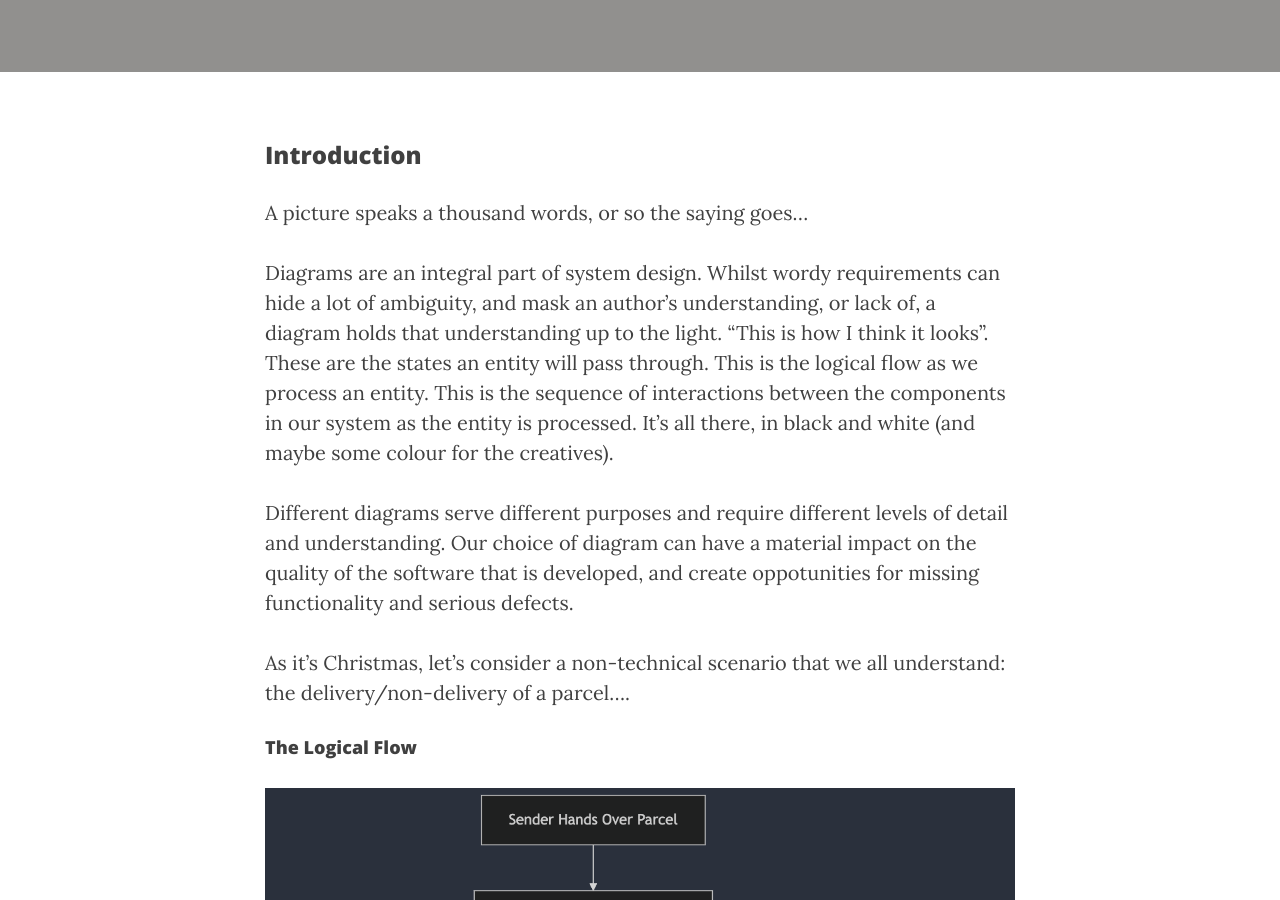
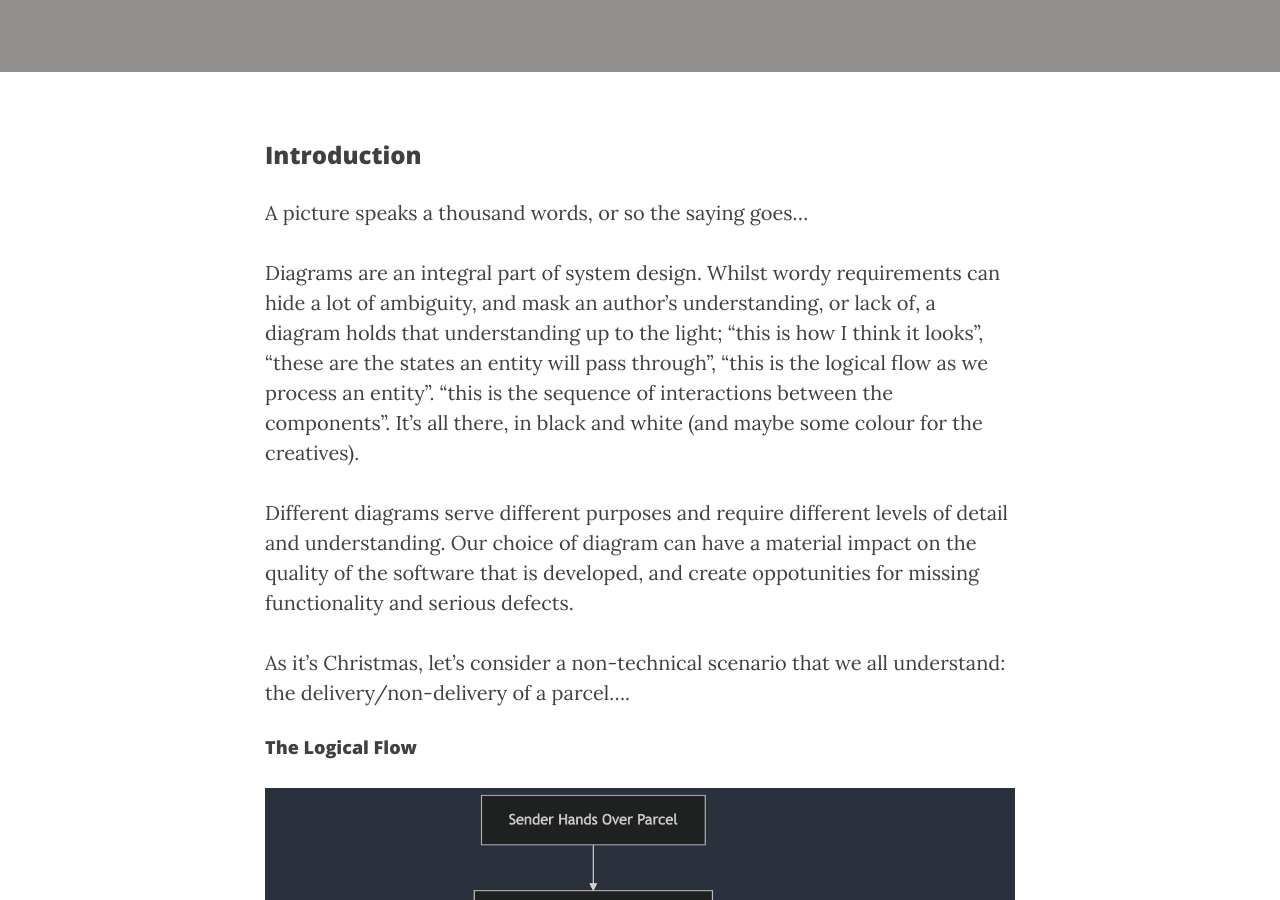
Before and after one commit to testworx/testworx.github.io, a Jekyll site: the page built from _posts/2024/december/2024-12-11-dont-substitute-good-diagrams-for-easier-diagrams.markdown, in a window 1280 px wide and 900 px high, scrolled down 490 px. Built offline with Jekyll 4.4.1, drawn with Linux system fonts in a browser that asks for light colours; nearby versions of some CDN libraries; comment, search, counter and statistics services are not loaded.

Commit message:
Reworded the introduction

```diff
--- a/_posts/2024/december/2024-12-11-dont-substitute-good-diagrams-for-easier-diagrams.markdown
+++ b/_posts/2024/december/2024-12-11-dont-substitute-good-diagrams-for-easier-diagrams.markdown
@@ -11,7 +11,7 @@ header-img: "img/post-bg-02.jpg"
 ### Introduction
 A picture speaks a thousand words, or so the saying goes...
 
-Diagrams are an integral part of system design.  Whilst wordy requirements can hide a lot of ambiguity, and mask an author's understanding, or lack of, a diagram holds that understanding up to the light.  "This is how I think it looks".  These are the states an entity will pass through.  This is the logical flow as we process an entity.  This is the sequence of interactions between the components in our system as the entity is processed.  It's all there, in black and white (and maybe some colour for the creatives).
+Diagrams are an integral part of system design.  Whilst wordy requirements can hide a lot of ambiguity, and mask an author's understanding, or lack of, a diagram holds that understanding up to the light;  "this is how I think it looks",  "these are the states an entity will pass through",  "this is the logical flow as we process an entity".  "this is the sequence of interactions between the components".  It's all there, in black and white (and maybe some colour for the creatives).
 
 Different diagrams serve different purposes and require different levels of detail and understanding.  Our choice of diagram can have a material impact on the quality of the software that is developed, and create oppotunities for missing functionality and serious defects.
 
```
